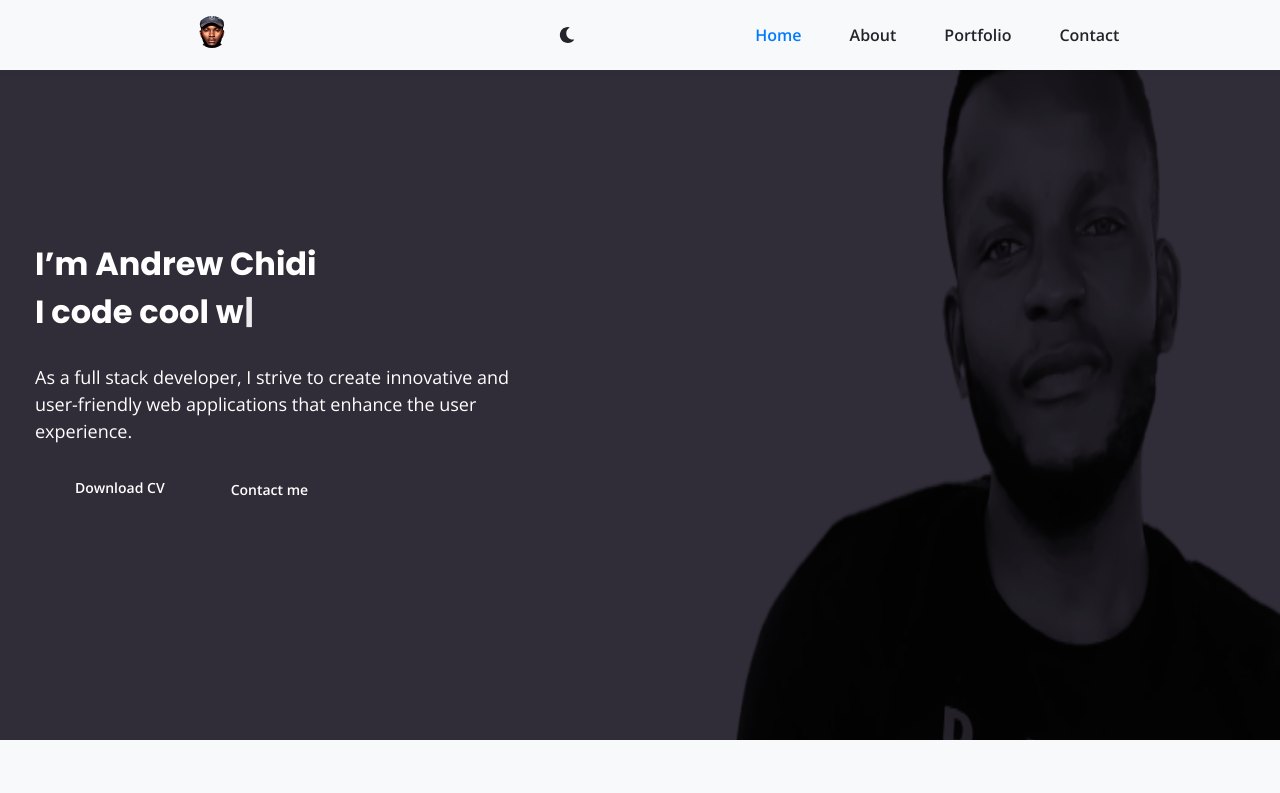
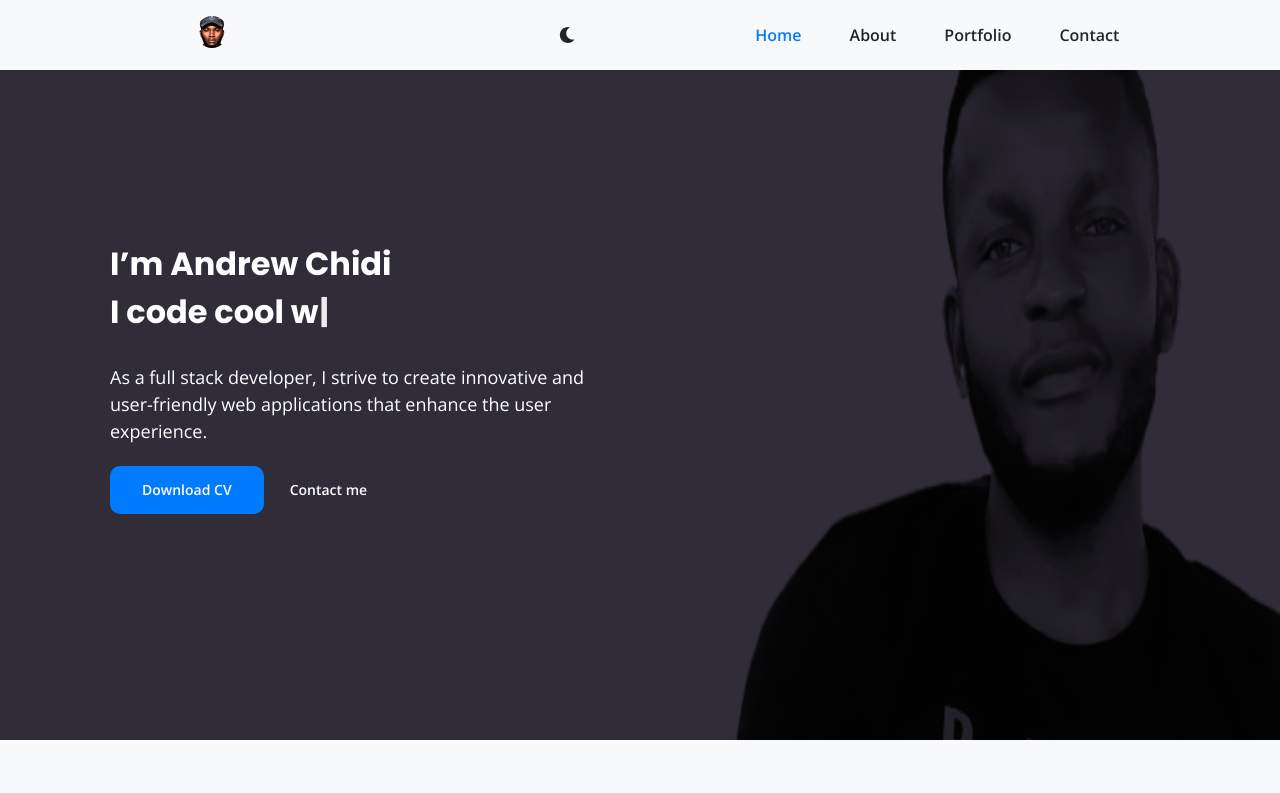
Before and after one commit to drew-chidi/portfolio, a React (Vite) app: page / in a window 1280 px wide. Shown: the top 793 px of the page. Built offline with nearby package versions, Linux system fonts and the light colour scheme.

Commit message:
changed link color on portfolio section to be consistent with the design

```diff
--- a/src/components/Home/Home.module.css
+++ b/src/components/Home/Home.module.css
@@ -11,10 +11,8 @@
 }
 .container {
   width: 100%;
-  padding-right: 15px;
-  padding-left: 15px;
-  margin-right: auto;
-  margin-left: auto;
+  padding: 0 20px;
+  margin: auto;
 }
 .text_container {
   text-align: left;
@@ -32,7 +30,7 @@
   font-weight: 700;
   font-size: 1.35rem;
   line-height: 1.5;
-  font-family: "Poppins";
+  font-family: 'Poppins';
   display: block;
 }
 
@@ -48,11 +46,12 @@
 
 .home_btn_group {
   display: flex;
+  align-items: center;
 }
 
 .btn_solid_lg {
-  padding: 1.5rem 2.5rem;
-  background-color: var(--clr-primary-light);
+  padding: 1.5rem 2rem;
+  background-color: var(--clr-primary);
   font-weight: 600;
   font-size: 0.875rem;
   line-height: 0;
@@ -63,17 +62,17 @@
   z-index: 1;
 }
 .btn_solid_lg:before {
-  content: "";
+  content: '';
   position: absolute;
   top: 0;
   left: 0;
   height: 100%;
   width: 100%;
-  background: var(--clr-primary-light);
+  background: var(--clr-primary);
   background: linear-gradient(
     90deg,
-    rgb(223, 225, 249) 0%,
-    rgba(223, 225, 249, 1) 100%
+    rgb(0, 99, 204) 0%,
+    rgba(0, 99, 204, 1) 100%
   );
   z-index: -1;
   transform-origin: bottom left;
@@ -81,13 +80,28 @@
   transition: transform 1.2s;
 }
 
+[data-theme='dark'] .btn_solid_lg:before {
+  background: linear-gradient(
+    90deg,
+    rgb(224, 168, 0) 0%,
+    rgba(224, 168, 0, 1) 100%
+  );
+  color: #212529;
+}
+
 .btn_solid_lg:hover:before {
   transform: rotate(0deg);
 }
 
-.btn_solid_lg:hover {
-  color: #333 !important;
-  transition: color 1.3s;
+[data-theme='dark'] .btn_solid_lg:before {
+  background: linear-gradient(
+    90deg,
+    rgb(224, 168, 0) 0%,
+    rgba(224, 168, 0, 1) 100%
+  );
+}
+[data-theme='dark'] .btn_solid_lg {
+  color: #212529;
 }
 
 .header .btn_outline_lg {
@@ -104,12 +118,20 @@
 /*************************/
 /*     Media Queries     */
 /*************************/
+@media (min-width: 576px) {
+  .container {
+    max-width: 540px;
+  }
+}
 @media (min-width: 640px) {
   .header {
     background-position: center;
   }
 }
 @media (min-width: 768px) {
+  .container {
+    max-width: 720px;
+  }
   .header {
     padding-top: 11rem;
     padding-bottom: 9rem;
@@ -130,3 +152,13 @@
     margin-bottom: 1.2rem;
   }
 }
+@media (min-width: 1024px) {
+  .container {
+    max-width: 960px;
+  }
+}
+@media (min-width: 1280px) {
+  .container {
+    max-width: 1140px;
+  }
+}
--- a/src/components/Navbar/Navbar.module.css
+++ b/src/components/Navbar/Navbar.module.css
@@ -83,8 +83,6 @@
   display: flex;
   flex-direction: column;
   gap: 1.5rem;
-  /* margin: auto; */
-  /* align-items: center; */
 }
 .nav_item {
   font-size: 2rem;
--- a/src/components/Navbar/index.jsx
+++ b/src/components/Navbar/index.jsx
@@ -62,7 +62,7 @@ const Navbar = ({ isTopOfPage, selectedPage, setSelectedPage }) => {
           </div>
 
           {/* HAMBURGER MENU */}
-          <button
+          <div
             class={classes.navbar_toggler}
             type='button'
             onClick={toggleHandler}
@@ -75,7 +75,7 @@ const Navbar = ({ isTopOfPage, selectedPage, setSelectedPage }) => {
                 size={16}
               />
             )}
-          </button>
+          </div>
         </div>
       </div>
 
--- a/src/components/Portfolio/Portfolio.module.css
+++ b/src/components/Portfolio/Portfolio.module.css
@@ -48,7 +48,6 @@
   margin-left: auto;
   margin-bottom: 1rem;
   height: 180px;
-  /* width: 298px; */
 }
 .image_container a {
   color: #4d5055;
@@ -68,14 +67,16 @@
   flex-direction: column;
   padding: 0 0;
   line-height: 1.2;
-  letter-spacing: 3px;
 }
 .details span {
   text-align: left;
 }
 .details a {
-  color: blue;
+  color: var(--clr-primary);
   margin-left: 4px;
+}
+.details a:hover {
+  color: var(--clr-primary-hover);
 }
 
 /*************************/
@@ -83,9 +84,6 @@
 /*************************/
 
 @media (min-width: 768px) {
-  /* .container {
-    max-width: 720px;
-  } */
   .column {
     flex-direction: row;
     flex-wrap: wrap;
--- a/src/index.css
+++ b/src/index.css
@@ -26,6 +26,7 @@ html {
 /* GLOBAL VARIABLES */
 :root {
   --clr-primary: #007bff;
+  --clr-primary-hover: rgb(0, 99, 204);
   /* --clr-primary-light: #007bff; */
   --bg-clr: #fff;
   /* --bg-primary-light: #fff; */
@@ -51,6 +52,7 @@ html {
 /* DARK THEME */
 [data-theme='dark'] {
   --clr-primary: #ffc107;
+  --clr-primary-hover: rgb(224, 168, 0);
   --bg-clr: #343a40;
   --clr-text: #f8f9fa;
   --bg-gray: #343a40;
@@ -85,15 +87,6 @@ hr {
 }
 
 /* Custom Styles */
-/* a:active {
-  color: var(--clr-primary);
-}
-a:hover {
-  color: #0062cc;
-}
-[data-theme='dark'] a:hover {
-  color: #e0a800;
-} */
 button {
   background-color: var(--clr-primary);
   color: #f5f5f5;
```
Also changed, not shown: src/components/Portfolio/index.jsx (+0 -232 lines).
